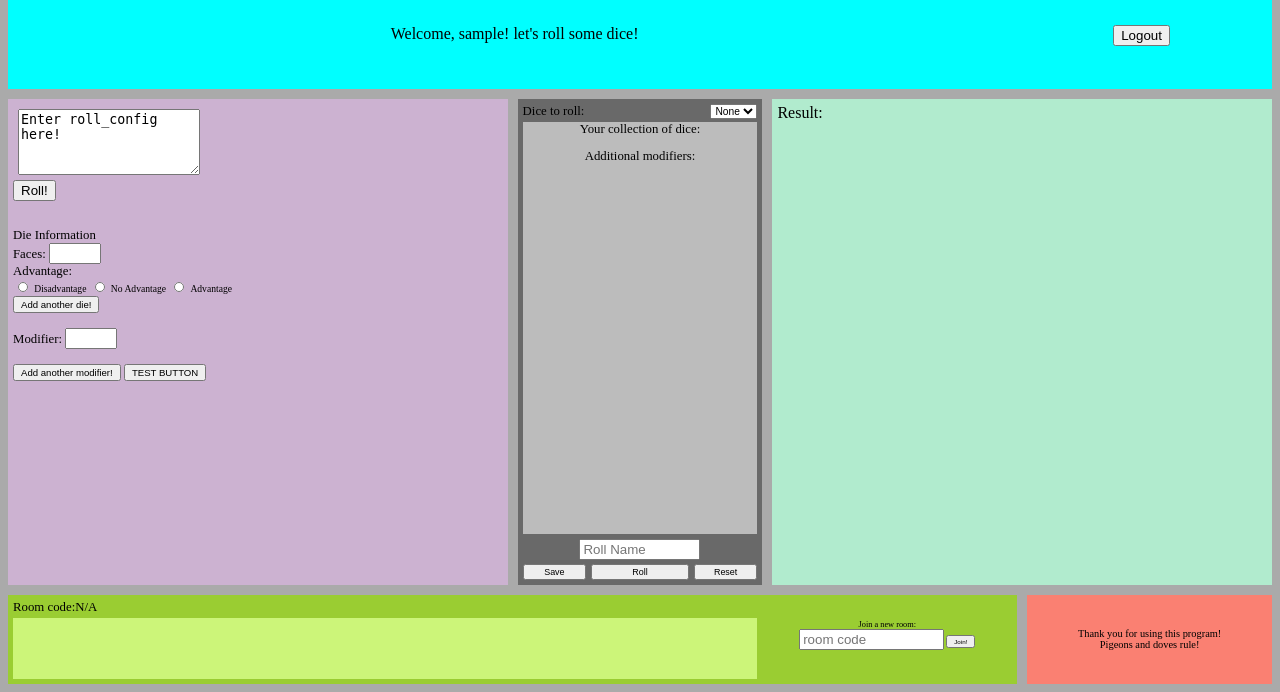
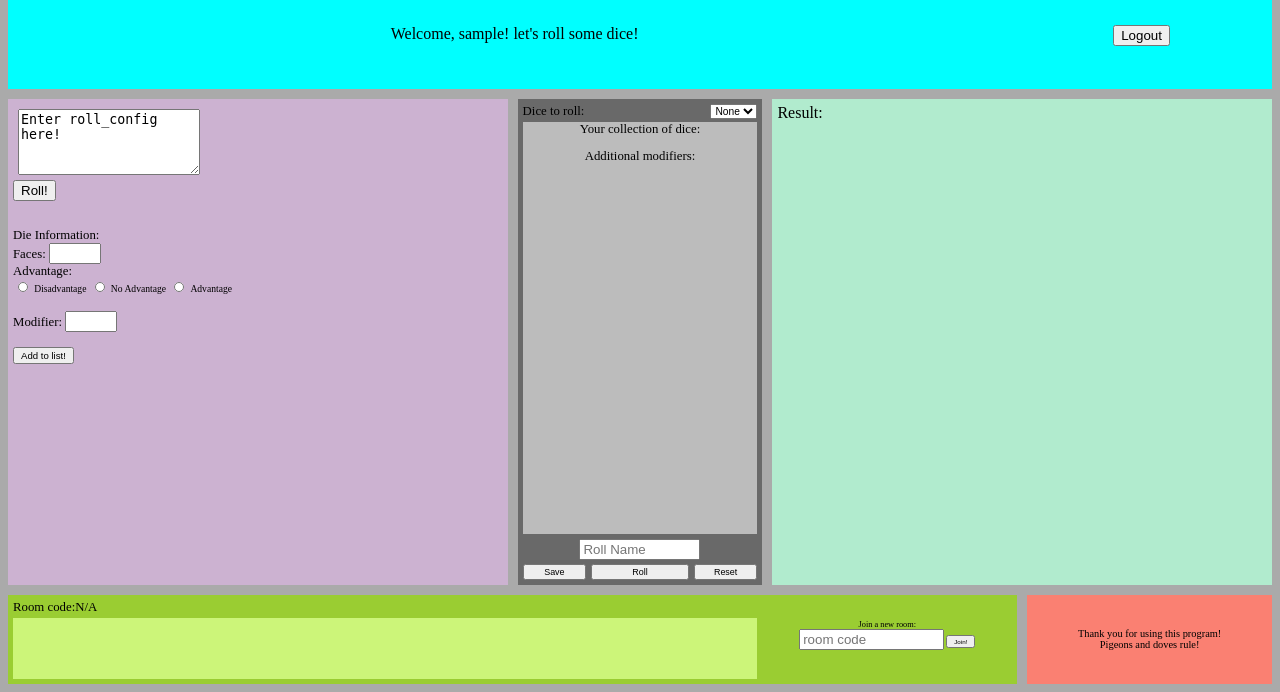
Before and after one commit to Dexistomors/diceroller, a Django app: page /roller/ in a window 1280 px wide. Shown: the part 108-800 px from the top of the page. Run offline with Django 5.2, Linux system fonts and the light colour scheme; the visitor is signed in with stand-in values (Sample User, id 1); data that the repository does not hold is empty.

Commit message:
added reset function to die_queue_list and got rid of old code and buttons

```diff
--- a/site/project/dmroller/static/base/roller.js
+++ b/site/project/dmroller/static/base/roller.js
@@ -84,73 +84,7 @@ function update_room_users() {
     })
 }
 
-var dynamic_input_count = 1;
-function adddie() {
-    dynamic_input_count++;
-
-    var input_div = $("#die_list");
-    var new_input_id = "die_" + dynamic_input_count;
-    var new_p = document.createElement("p");
-
-    new_p.textContent = "Faces: ";
-
-    var new_input = document.createElement("input");
-    new_input.setAttribute("id", new_input_id);
-    new_input.setAttribute("type", "number");
-    new_input.setAttribute("class", "intinput");
-    new_input.setAttribute("min", "2");
-
-    new_p.append(new_input);
-    input_div.append(new_p);
-
-    var new_p2 = document.createElement("p");
-    new_p2.innerHTML = "Advantage:<br>";
-    const advantage = {
-        "Disadvantage": false,
-        "No Advantage": false,
-        "Advantage": false,
-    }
-    for (let key in advantage) {
-        let label = document.createElement("label");
-        label.innerText = key;
-        label.setAttribute("class", "listfont");
-        label.setAttribute("for", "advantage");
-
-        let input = document.createElement("input");
-        input.setAttribute("id", new_input_id);
-        input.setAttribute("class", "radio");
-        input.setAttribute("name", "advantage");
-        input.type = "radio";
-        input.name = new_input_id;
-
-        input.addEventListener('change', () => {
-            Object.keys(data).forEach(key => {
-                data[key] = false;
-            })
-            data[key] = true;
-        });
-
-        new_p2.appendChild(input);
-        new_p2.appendChild(label);
-    }
-    input_div.append(new_p2);
-}
-function addmodifier() {
-    var input_div = $("#modifier_list");
-    var new_p = document.createElement("p");
-
-    new_p.textContent = "Modifier: ";
-
-    var new_input = document.createElement("input");
-    new_input.setAttribute("type", "number");
-    new_input.setAttribute("class", "intinput");
-
-    new_p.append(new_input);
-    input_div.append(new_p);
-}
-
-var dynamic_modifier_count = 1;
-var dynamic_die_count = 1;
+var dynamic_count = 1;
 
 function add_removediebutton(id) {
     var _libutton = document.createElement('button');
@@ -198,7 +132,7 @@ function _addDie(faces, advantage, id) {
     _li.setAttribute('data-count', 1);
     _li.appendChild(_libutton);
     die_queue_list.append(_li);
-    dynamic_die_count++;
+    dynamic_count++;
 }
 function removeDie(id) {
     var _die = document.getElementById(id);
@@ -235,7 +169,7 @@ function removeDie(id) {
     }
 }
 function _addModifier(modifier, id) {
-    dynamic_modifier_count++;
+    dynamic_count++;
     modifier_queue_list = $("#modifier_queue_list")
     const dynamic_modifier_attributes = {
         id: id,
@@ -249,8 +183,8 @@ function _addModifier(modifier, id) {
     modifier_queue_list.append(_li);
 }
 function removeModifier(id) {
+    var _list = document.getElementById("modifier_queue_list");
     var _modifier = document.getElementById(id);
-    var _list = document.getElementById("modifier_queue_list");
     _list.removeChild(_modifier);
 }
 function checkoutdie() {
@@ -268,17 +202,24 @@ function checkoutdie() {
     } else if (modifier === "" && advantage === undefined) {
         console.log("Need to select advantage!")
     } else if (faces === "" && advantage === undefined) {
-        _addModifier(modifier, dynamic_modifier_count);
+        _addModifier(modifier, dynamic_count);
         console.log('Modifier added!');
         document.getElementById("die_form").reset();
     } else if (modifier === "") {
-        _addDie(faces, advantage, dynamic_die_count);
+        _addDie(faces, advantage, dynamic_count);
         console.log('Die added!');
         document.getElementById("die_form").reset();
     } else {
-        _addDie(faces, advantage, dynamic_die_count);
-        _addModifier(modifier, dynamic_modifier_count);
+        _addDie(faces, advantage, dynamic_count);
+        _addModifier(modifier, dynamic_count);
         console.log('Die and Modifier added!');
         document.getElementById("die_form").reset();
     }
 }
+function resetdie() {
+    console.log("Die reset!");
+    var _dielist = document.getElementById("die_queue_list");
+    var _modlist = document.getElementById("modifier_queue_list");
+    while(_dielist.firstChild) _dielist.removeChild(_dielist.firstChild);
+    while(_modlist.firstChild) _modlist.removeChild(_modlist.firstChild);
+}
--- a/site/project/dmroller/templates/roller.html
+++ b/site/project/dmroller/templates/roller.html
@@ -50,7 +50,7 @@
             </form><br>
 
             <form id="die_form" class="interact">
-                <label>Die Information</label><br>
+                <label>Die Information:</label><br>
                 <div id="die_list">
                     <label for="die_faces">Faces:</label>
                     <input type="number", id="die_faces", name="die_faces" min="2" class="intinput"><br>
@@ -61,17 +61,13 @@
                             <label for="noadvantage" class="listfont">No Advantage</label>
                         <input type="radio" id="advantage" name="die_advantage" value="1" class="radio">
                             <label for="advantage" class="listfont">Advantage</label>
-                </div>
-                <button type="button" onclick="adddie()" class="listfont">Add another die!</button>
-                <br><br>
+                </div><br>
 
                 <div id="modifier_list">
                     <label for="modifiers">Modifier:</label>
                     <input type="number", id="modifiers", name="modifiers" class="intinput">
                 </div><br>
-                <button type="button" onclick="addmodifier()" class="listfont">Add another modifier!</button>
-
-                <button type="button" onclick="checkoutdie()" class="listfont">TEST BUTTON</button>
+                <button type="button" onclick="checkoutdie()" class="listfont">Add to list!</button>
             </form>
         </div>
 
@@ -98,7 +94,7 @@
             </div>
             <button type="button" class="interact queuesave queuebuttons">Save</button>
             <button type="button" class="interact queueroll queuebuttons">Roll</button>
-            <button type="button" class="interact queuereset queuebuttons">Reset</button>
+            <button type="button" class="interact queuereset queuebuttons" onclick="resetdie()">Reset</button>
         </div>
 
         <div class="results subcontainer">
```
